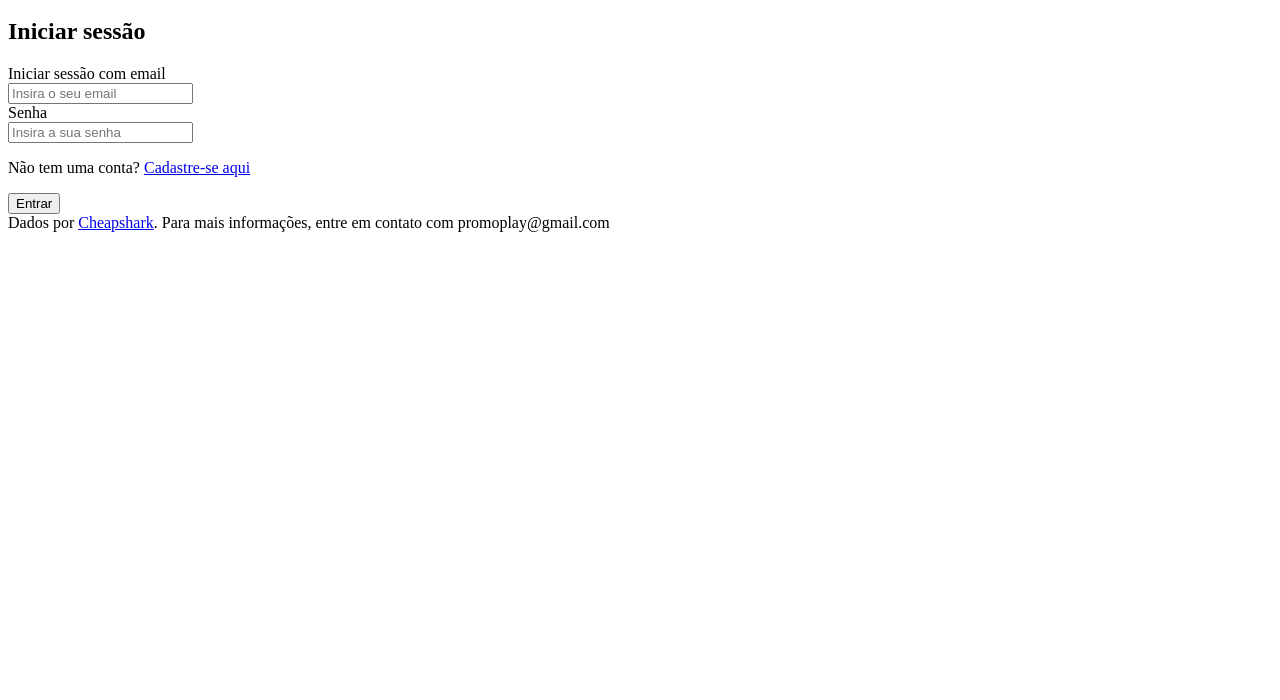
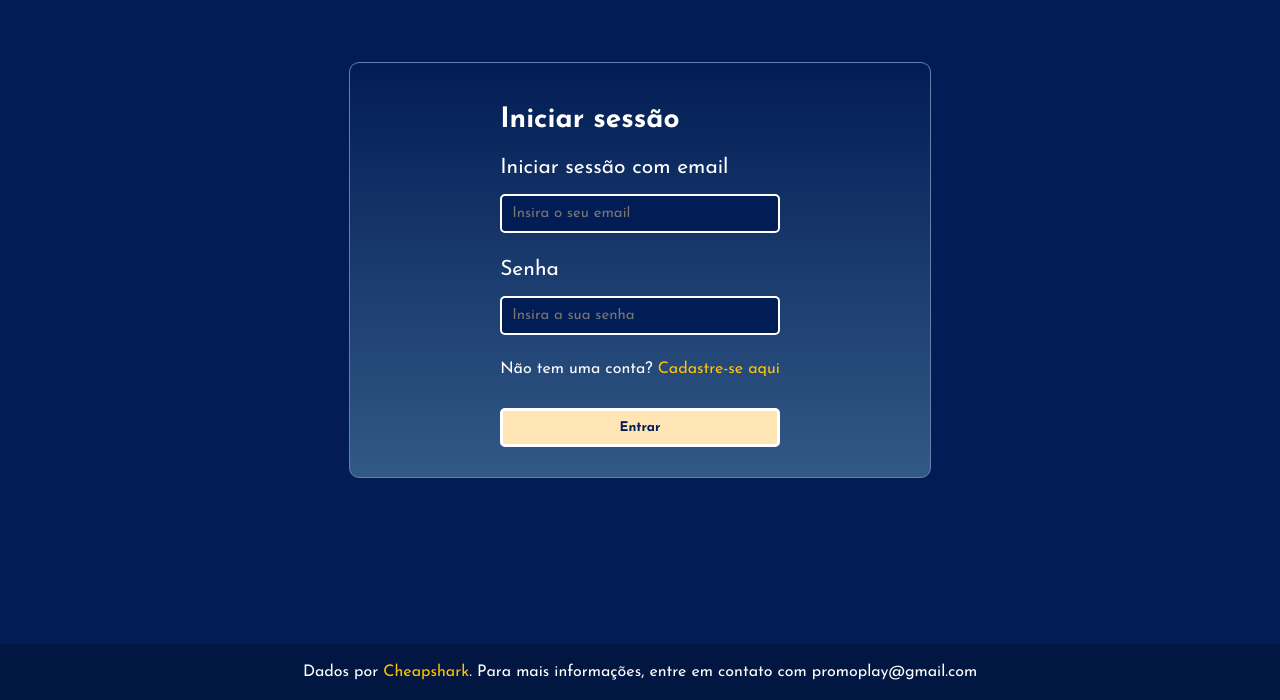
Before and after one commit to nathalimf/PromoPlay, a plain HTML site: page login.html in a window 1280 px wide. Shown: the part 100-800 px from the top of the page. Drawn offline with Linux system fonts and the light colour scheme.

Commit message:
Update login.html

```diff
--- a/login.html
+++ b/login.html
@@ -4,7 +4,7 @@
   <meta charset="UTF-8">
   <meta http-equiv="X-UA-Compatible" content="IE=edge">
   <meta name="viewport" content="width=device-width, initial-scale=1.0">
-  <link rel="stylesheet" href="estilos.css">
+  <link rel="stylesheet" href="login.css">
   <title>Login</title>
 </head>
 <body>
```
